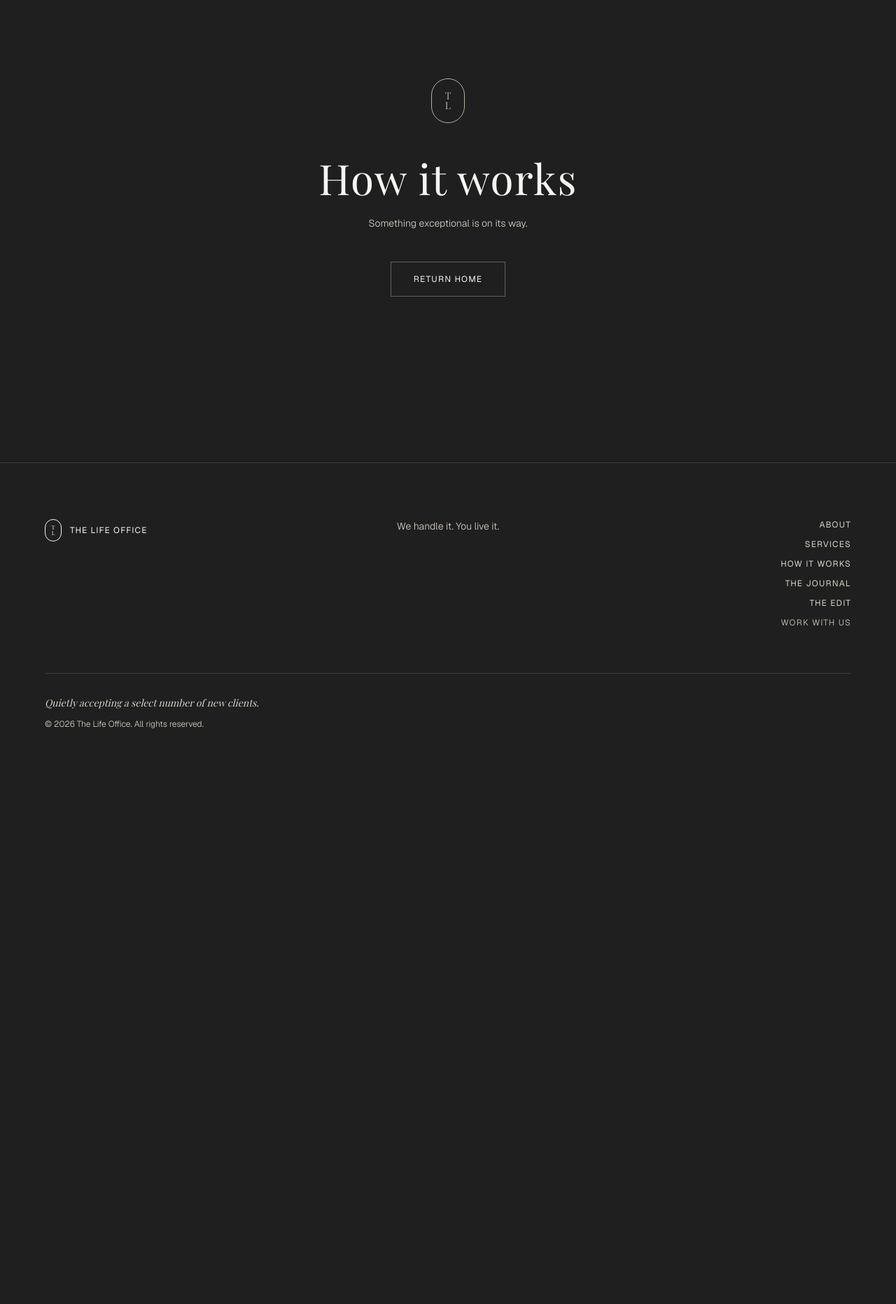
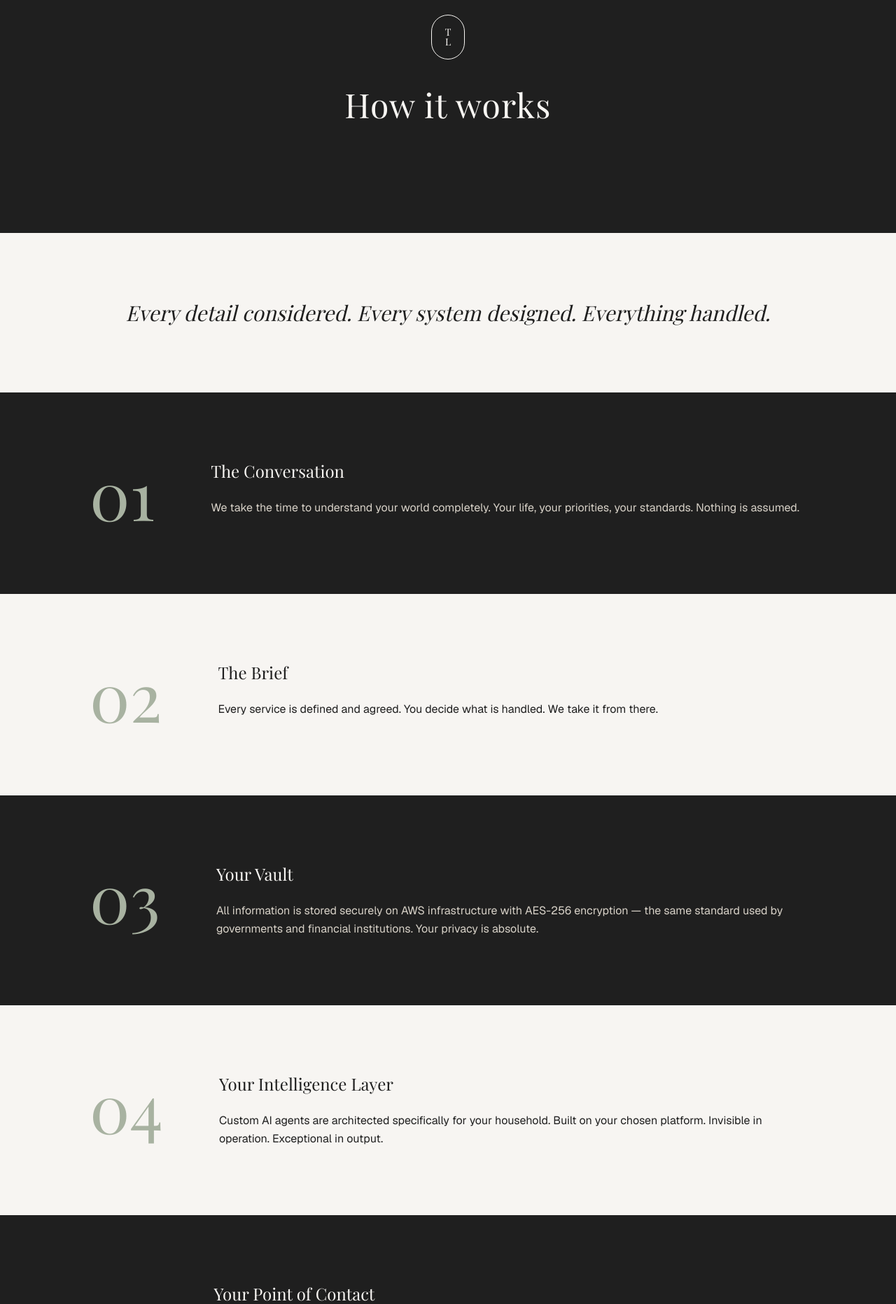
Before and after one commit to tppsamchesh/the-life-office, a Next.js app: page /how-it-works in a window 1280 px wide. Shown: the part 220-2084 px from the top of the page at 70% size. Before the commit the page ends 1303 px from the top, so only its background shows below. Built offline with nearby package versions, Linux system fonts and the light colour scheme.

Commit message:
Build How It Works page

```diff
--- a/app/how-it-works/page.tsx
+++ b/app/how-it-works/page.tsx
@@ -1,30 +1,149 @@
-import Link from "next/link";
+'use client';
 
-export const metadata = {
-  title: "How It Works — The Life Office",
-};
+import { useEffect } from 'react';
+import Link from 'next/link';
 
 export default function HowItWorksPage() {
+  useEffect(() => {
+    const targets = document.querySelectorAll<HTMLElement>('.fade-up');
+
+    const observer = new IntersectionObserver(
+      (entries) => {
+        entries.forEach((entry) => {
+          if (entry.isIntersecting) {
+            entry.target.classList.add('is-visible');
+            observer.unobserve(entry.target);
+          }
+        });
+      },
+      { threshold: 0.1, rootMargin: '0px 0px -32px 0px' }
+    );
+
+    targets.forEach((el) => observer.observe(el));
+
+    return () => observer.disconnect();
+  }, []);
+
+  const steps = [
+    {
+      number: '01',
+      title: 'The Conversation',
+      body: 'We take the time to understand your world completely. Your life, your priorities, your standards. Nothing is assumed.',
+      dark: true,
+    },
+    {
+      number: '02',
+      title: 'The Brief',
+      body: 'Every service is defined and agreed. You decide what is handled. We take it from there.',
+      dark: false,
+    },
+    {
+      number: '03',
+      title: 'Your Vault',
+      body: 'All information is stored securely on AWS infrastructure with AES-256 encryption — the same standard used by governments and financial institutions. Your privacy is absolute.',
+      dark: true,
+    },
+    {
+      number: '04',
+      title: 'Your Intelligence Layer',
+      body: 'Custom AI agents are architected specifically for your household. Built on your chosen platform. Invisible in operation. Exceptional in output.',
+      dark: false,
+    },
+    {
+      number: '05',
+      title: 'Your Point of Contact',
+      body: 'One person. One number. Always available. No queues, no systems, no waiting.',
+      dark: true,
+    },
+    {
+      number: '06',
+      title: 'Always Improving',
+      body: 'The longer we work together, the better it gets. Your preferences are learned, your standards are maintained, and nothing is ever missed.',
+      dark: false,
+    },
+  ];
+
   return (
-    <div className="flex-1 flex items-center justify-center px-6 py-24 bg-[#1F1F1F] min-h-screen">
-      <div className="text-center">
-        <div className="w-12 h-16 border border-[#A8B2A1] rounded-full flex flex-col items-center justify-center mx-auto mb-12">
-          <span className="font-serif text-[#A8B2A1] text-sm leading-none">T</span>
-          <span className="font-serif text-[#A8B2A1] text-sm leading-none">L</span>
+    <>
+      {/* ── SECTION 1: HERO HEADER ─────────────────────────── */}
+      <section className="bg-[#1F1F1F] flex flex-col items-center justify-center text-center px-6 py-40 fade-up">
+        <div className="w-12 h-16 border border-[#F7F5F2] rounded-full flex flex-col items-center justify-center mb-10">
+          <span className="font-serif text-[#F7F5F2] text-sm leading-none">T</span>
+          <span className="font-serif text-[#F7F5F2] text-sm leading-none">L</span>
         </div>
-        <h1 className="font-serif text-[#F7F5F2] text-4xl md:text-5xl lg:text-6xl font-light tracking-wide mb-6">
+        <h1 className="font-serif text-[#F7F5F2] text-5xl font-light tracking-wide">
           How it works
         </h1>
-        <p className="text-[#D8D2C8] text-sm font-light leading-relaxed mb-14 max-w-xs mx-auto">
-          Something exceptional is on its way.
+      </section>
+
+      {/* ── SECTION 2: INTRO LINE ──────────────────────────── */}
+      <section className="bg-[#F7F5F2] flex items-center justify-center text-center px-6 py-24 fade-up">
+        <p className="font-serif italic text-[#1F1F1F] text-xl md:text-2xl lg:text-3xl font-light">
+          Every detail considered. Every system designed. Everything handled.
+        </p>
+      </section>
+
+      {/* ── SECTION 3: THE STEPS ───────────────────────────── */}
+      {steps.map((step, i) => (
+        <section
+          key={step.number}
+          className={`w-full px-6 md:px-16 lg:px-24 py-24 fade-up ${
+            step.dark ? 'bg-[#1F1F1F]' : 'bg-[#F7F5F2]'
+          }`}
+          style={{ '--delay': `${i * 0.05}s` } as React.CSSProperties}
+        >
+          <div className="max-w-5xl mx-auto grid grid-cols-1 md:grid-cols-[auto_1fr] gap-8 md:gap-20 items-start">
+
+            {/* Step number */}
+            <div
+              className="fade-up"
+              style={{ '--delay': `${i * 0.05}s` } as React.CSSProperties}
+            >
+              <span className="font-serif text-[#A8B2A1] text-5xl md:text-7xl lg:text-8xl font-light leading-none">
+                {step.number}
+              </span>
+            </div>
+
+            {/* Title + body */}
+            <div
+              className="fade-up"
+              style={{ '--delay': `${i * 0.05 + 0.1}s` } as React.CSSProperties}
+            >
+              <h2
+                className={`font-serif text-2xl font-light mb-6 ${
+                  step.dark ? 'text-[#F7F5F2]' : 'text-[#1F1F1F]'
+                }`}
+              >
+                {step.title}
+              </h2>
+              <p
+                className={`text-base leading-relaxed ${
+                  step.dark ? 'text-[#D8D2C8]' : 'text-[#1F1F1F]'
+                }`}
+              >
+                {step.body}
+              </p>
+            </div>
+
+          </div>
+        </section>
+      ))}
+
+      {/* ── SECTION 4: CLOSING CTA STRIP ───────────────────── */}
+      <section className="bg-[#1F1F1F] flex flex-col items-center justify-center text-center px-6 py-24 fade-up">
+        <h2 className="font-serif text-[#F7F5F2] text-3xl font-light mb-6">
+          Ready to begin?
+        </h2>
+        <p className="text-[#D8D2C8] text-base font-light mb-12">
+          A conversation costs nothing. Everything after that is handled.
         </p>
         <Link
-          href="/"
-          className="text-[#F7F5F2] text-xs tracking-widest uppercase border border-[#F7F5F2]/30 px-8 py-4 hover:border-[#F7F5F2]/70 transition-colors"
+          href="/work-with-us"
+          className="inline-block bg-[#A8B2A1] text-[#1F1F1F] text-xs tracking-widest uppercase px-8 py-4 hover:bg-[#96a08f] transition-colors rounded-none w-full sm:w-auto text-center"
         >
-          Return home
+          Work with us
         </Link>
-      </div>
-    </div>
+      </section>
+    </>
   );
 }
```
